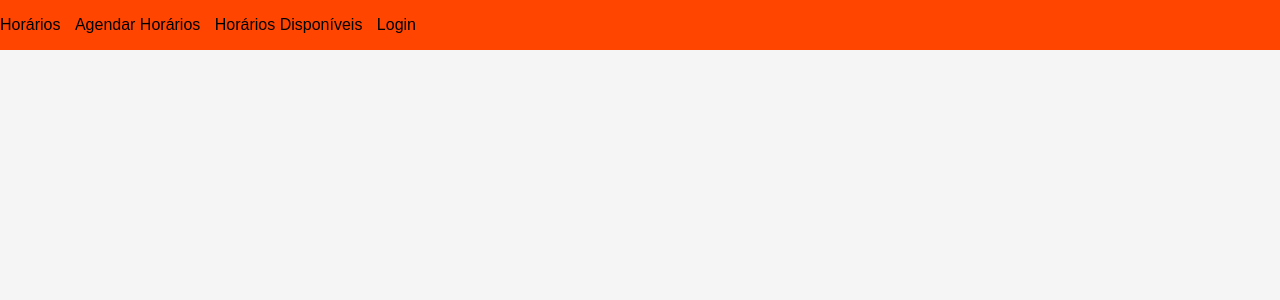
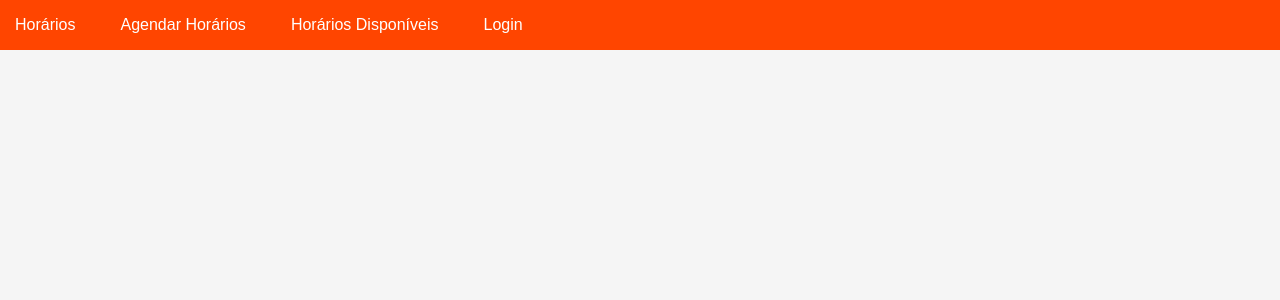
Before and after one commit to Lucas-Espindola-dev/tenda_fitness, a Django app: template app/templates/base.html in a window 1280 px wide. Shown: the top 300 px of the page. Run offline with Django 5.2, Linux system fonts and the light colour scheme; the template is opened without the code that fills it, so the values that code supplies are empty.

Commit message:
Adding styles to footer

```diff
--- a/static/css/styles.css
+++ b/static/css/styles.css
@@ -24,16 +24,28 @@ nav {
 header nav ul {
     list-style: none;
     padding: 0;
+    margin: 0;
+    display: flex;
 }
 
 header nav ul li {
     display: inline;
-    margin-right: 10px;
+    margin-right: 15px;
 }
 
 header nav ul li a {
     text-decoration: none;
-    color: #000;
+    color: #fff;
+    font-size: 16px;
+    padding: 15px;
+    transition: all 0.3s ease;
+}
+
+footer {
+    background-color: rgba(95, 94, 94, 0.61);
+    color: #333;
+    padding: 20px;
+    text-align: center;
 }
 
 main {
```
